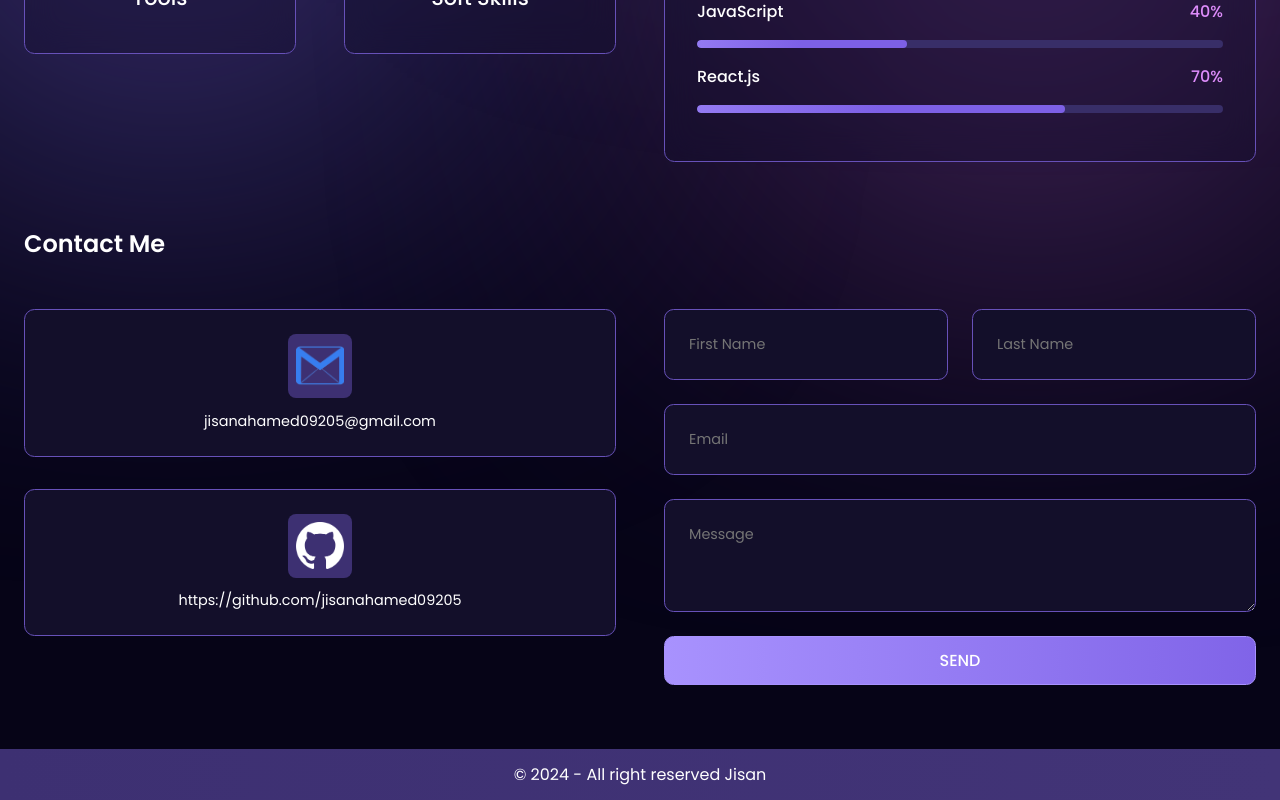
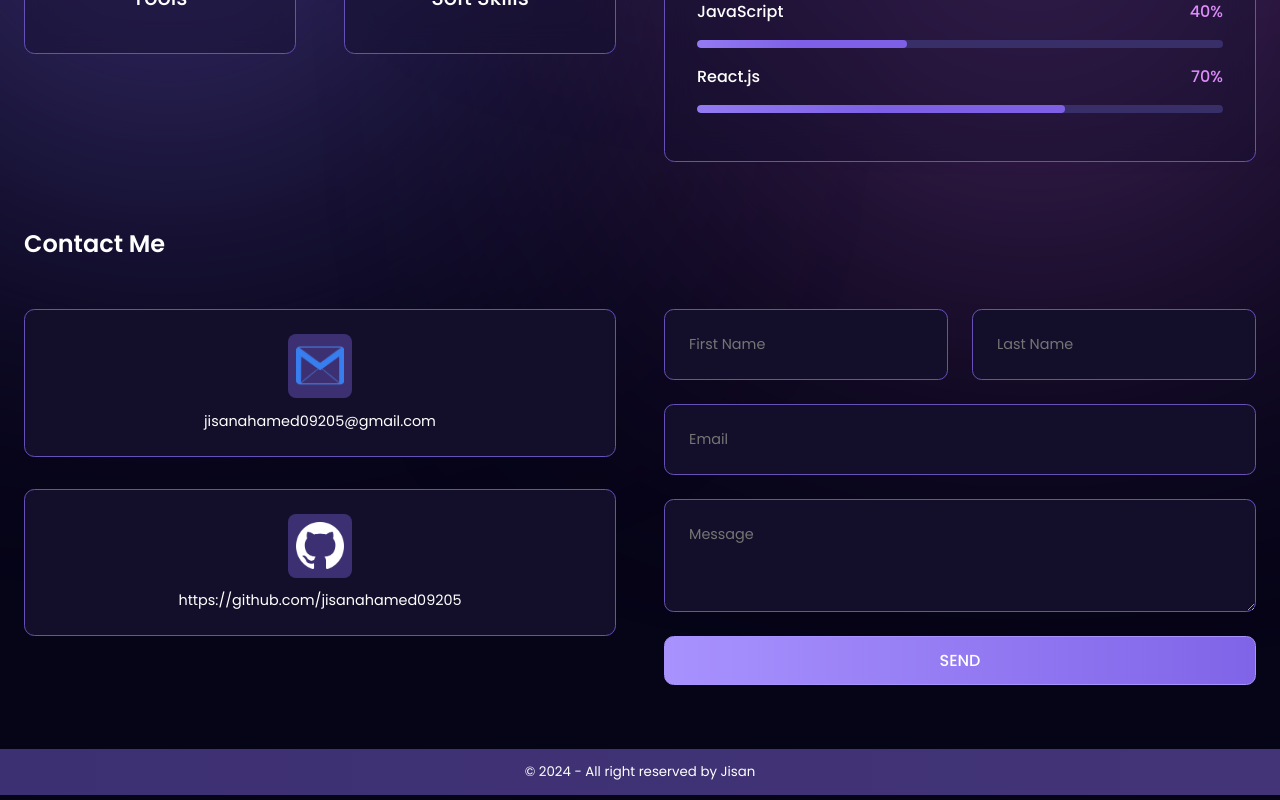
Before and after one commit to jisanahamed09205/Portfolio-2.O, a React (Vite) app in the folder portfolio-2.0-frontend/: page / in a window 1280 px wide. Shown: the part 1090-1890 px from the top of the page. Built offline with nearby package versions, Linux system fonts and the light colour scheme.

Commit message:
dynamic year set on footer

```diff
--- a/portfolio-2.0-frontend/src/Component/Footer/Footer.jsx
+++ b/portfolio-2.0-frontend/src/Component/Footer/Footer.jsx
@@ -1,10 +1,23 @@
 import './Footer.css'
+import { Fragment, useState, useEffect } from "react";
+
 
 const Footer = () => {
+
+    const [year, setYear] = useState(new Date().getFullYear());
+    useEffect(() => {
+        // Update the year when the component mounts
+        setYear(new Date().getFullYear());
+      }, []);
+
     return (
-        <div className='footer'>
-            © 2024 - All right reserved Jisan
-        </div>
+        <Fragment>
+            <footer className='footer'>
+                <small>
+                    <p>{`© ${year}`} - All right reserved by Jisan</p>
+                </small>
+            </footer>
+        </Fragment>
     );
 };
 
```
